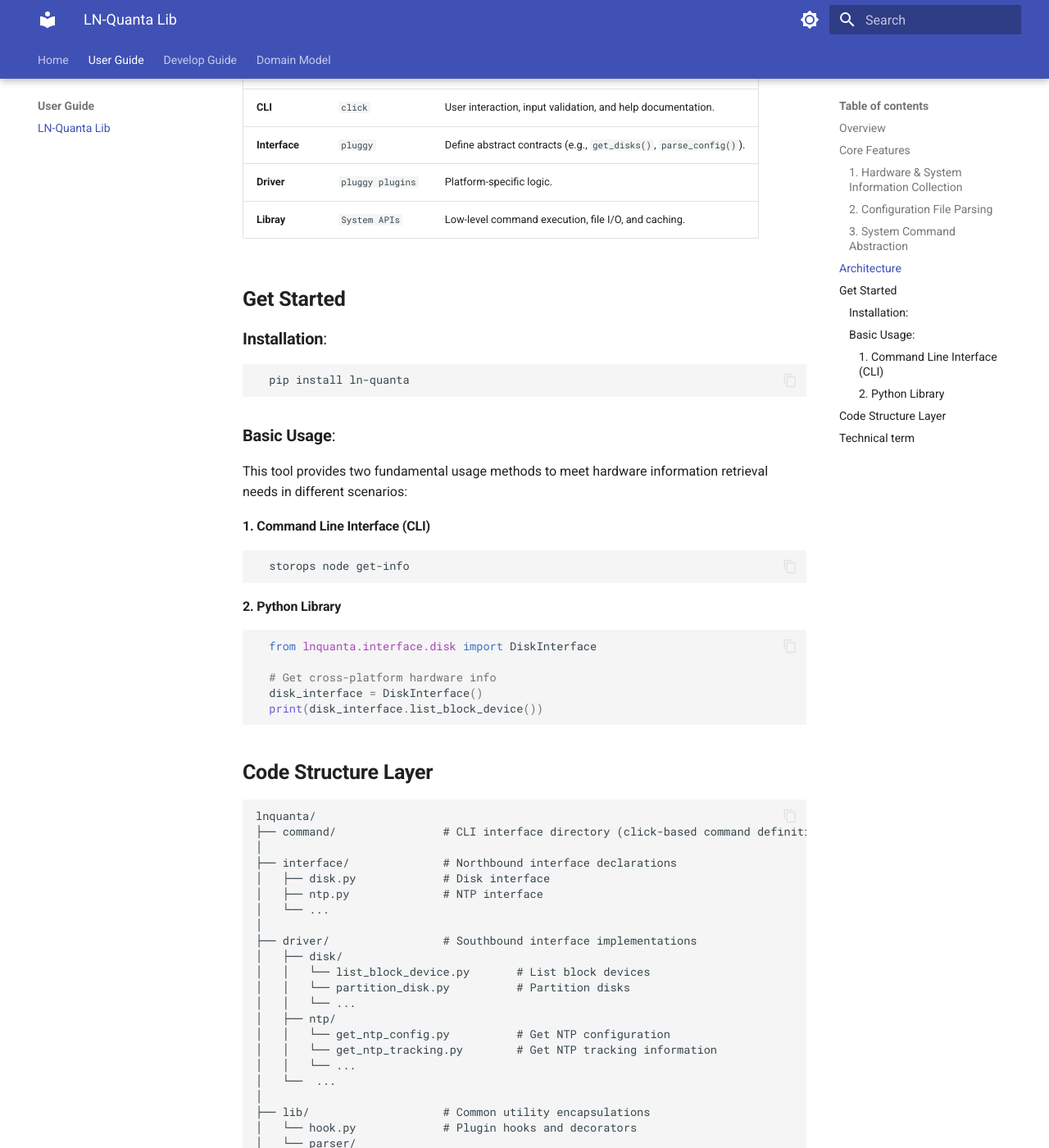
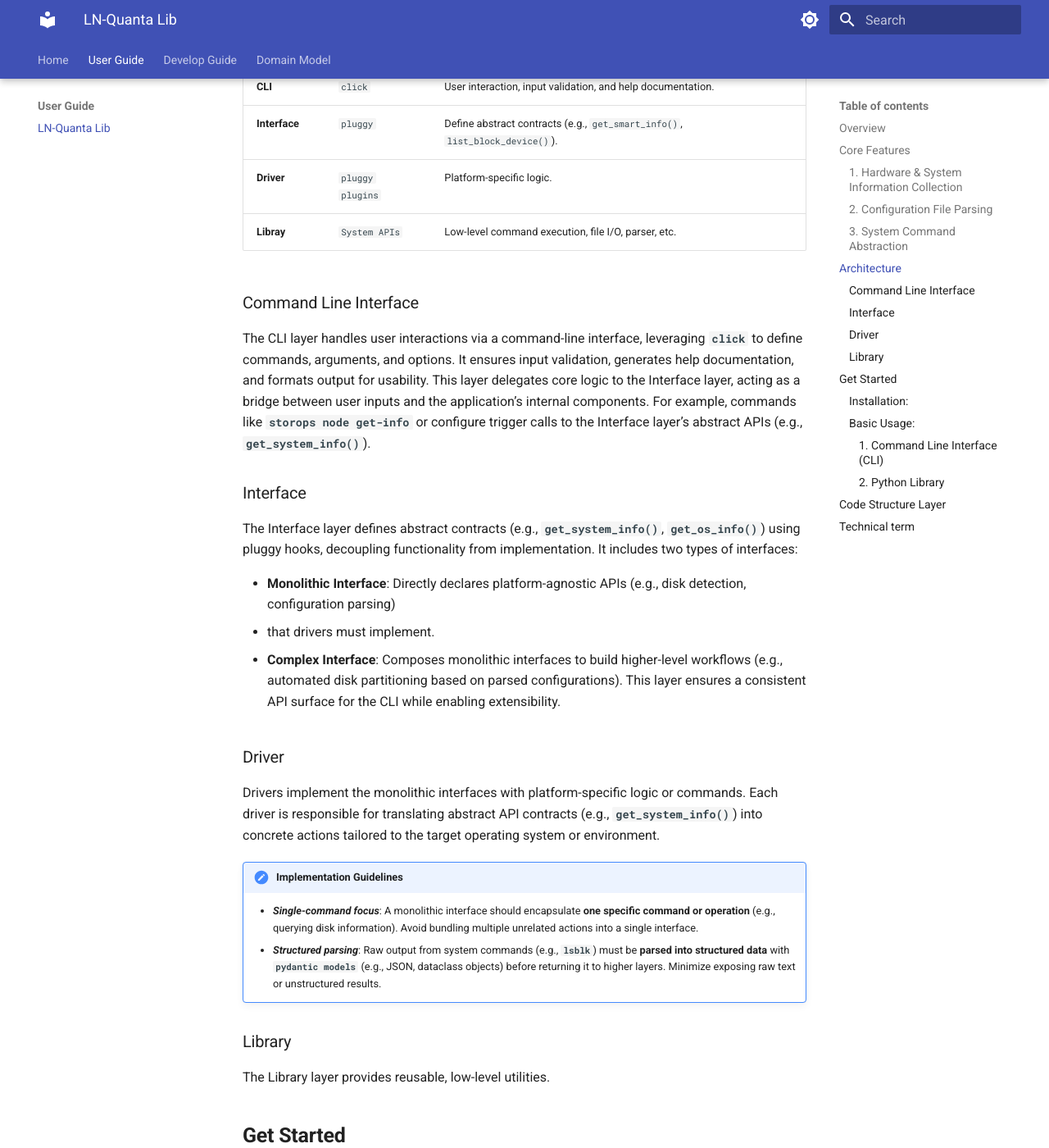
Before and after one commit to Cryingmouse/smartiq-docs, an MkDocs documentation site: the page built from docs/user_guide/ln_quanta.md, in a window 1280 px wide and 1400 px high, scrolled down 1704 px. Shown: the whole window at 82% size. Built offline with MkDocs 1.6.1 and Material for MkDocs 9.7.7, drawn with Linux system fonts in a browser that asks for light colours; some of the changed text lies outside the part shown.

Commit message:
update the docstring

```diff
--- a/docs/user_guide/ln_quanta.md
+++ b/docs/user_guide/ln_quanta.md
@@ -1,7 +1,7 @@
 # **LN-Quanta: Hardware/Software Abstraction Library**
 
 ## **Overview**
-**LN-Quanta** is a self-developed third-party library designed to decouple hardware dependencies and software
+**LN-Quanta** is the library developed by LenovoNetapp, which designed to decouple hardware dependencies and software
 management logic. It provides standardized interfaces for operations, enabling developers to interact with
 heterogeneous systems uniformly.
 
@@ -30,23 +30,58 @@ heterogeneous systems uniformly.
   - **Extended OS Support**: Optional plugins for BSD variants (FreeBSD, OpenBSD) with reduced feature scope.
 
 ### 2. **Configuration File Parsing**
-- **Structured Output**: Parse `/etc/os-release`, `ceph.conf`, and Windows registry keys into JSON/YAML.
+- **Structured Output**: Parse `/etc/os-release`, `ceph.conf`, etc. into JSON/YAML.
 - **Custom Parsers**: Extensible engine for proprietary config formats.
 
 ### 3. **System Command Abstraction**
 - **Platform-Agnostic APIs**:
-  - Service control: `start_service(name)`, `stop_service(name)`.
-  - Network management: `set_ip_address(interface, ip)`.
+    - Service control: `start_service(name)`, `stop_service(name)`.
+    - Network management: `set_ip_address(interface, ip)`.
 - **Error Normalization**: Convert OS-specific errors to standard exceptions (e.g., `DeviceNotFoundError`).
 
 ## **Architecture**
 
-| **Layer**     | **Technologies** | **Responsibilities**                                               |
-|---------------|------------------|--------------------------------------------------------------------|
-| **CLI**       | `click`          | User interaction, input validation, and help documentation.        |
-| **Interface** | `pluggy`         | Define abstract contracts (e.g., `get_disks()`, `parse_config()`). |
-| **Driver**    | `pluggy plugins` | Platform-specific logic.                                           |
-| **Libray**    | `System APIs`    | Low-level command execution, file I/O, and caching.                |
+| **Layer**     | **Technologies** | **Responsibilities**                                                         |
+|---------------|------------------|------------------------------------------------------------------------------|
+| **CLI**       | `click`          | User interaction, input validation, and help documentation.                  |
+| **Interface** | `pluggy`         | Define abstract contracts (e.g., `get_smart_info()`, `list_block_device()`). |
+| **Driver**    | `pluggy plugins` | Platform-specific logic.                                                     |
+| **Libray**    | `System APIs`    | Low-level command execution, file I/O, parser, etc.                          |
+
+### Command Line Interface
+
+The CLI layer handles user interactions via a command-line interface, leveraging **`click`** to define commands,
+arguments, and options. It ensures input validation, generates help documentation, and formats output
+for usability. This layer delegates core logic to the Interface layer, acting as a bridge between user inputs
+and the application’s internal components. For example, commands like **`storops node get-info`** or configure
+trigger calls to the Interface layer’s abstract APIs (e.g., **`get_system_info()`**).
+
+### Interface
+
+The Interface layer defines abstract contracts (e.g., **`get_system_info()`**, **`get_os_info()`**) using pluggy hooks,
+decoupling functionality from implementation. It includes two types of interfaces:
+
+- **Monolithic Interface**: Directly declares platform-agnostic APIs (e.g., disk detection, configuration parsing)
+- that drivers must implement.
+
+- **Complex Interface**: Composes monolithic interfaces to build higher-level workflows (e.g., automated disk
+partitioning based on parsed configurations). This layer ensures a consistent API surface for the CLI while
+enabling extensibility.
+
+### Driver
+
+Drivers implement the monolithic interfaces with platform-specific logic or commands. Each driver is responsible
+for translating abstract API contracts (e.g., **`get_system_info()`**) into concrete actions tailored to the target
+operating system or environment.
+
+!!! note "Implementation Guidelines"
+
+    - ***Single-command focus***: A monolithic interface should encapsulate **one specific command or operation** (e.g., querying disk information). Avoid bundling multiple unrelated actions into a single interface.
+    - ***Structured parsing***: Raw output from system commands (e.g., **`lsblk`**) must be **parsed into structured data** with **`pydantic models`** (e.g., JSON, dataclass objects) before returning it to higher layers. Minimize exposing raw text or unstructured results.
+
+### Library
+
+The Library layer provides reusable, low-level utilities.
 
 ## **Get Started**
 
```
Also changed, not shown: docs/develop_guide/python_style.md (+7 -3 lines).
